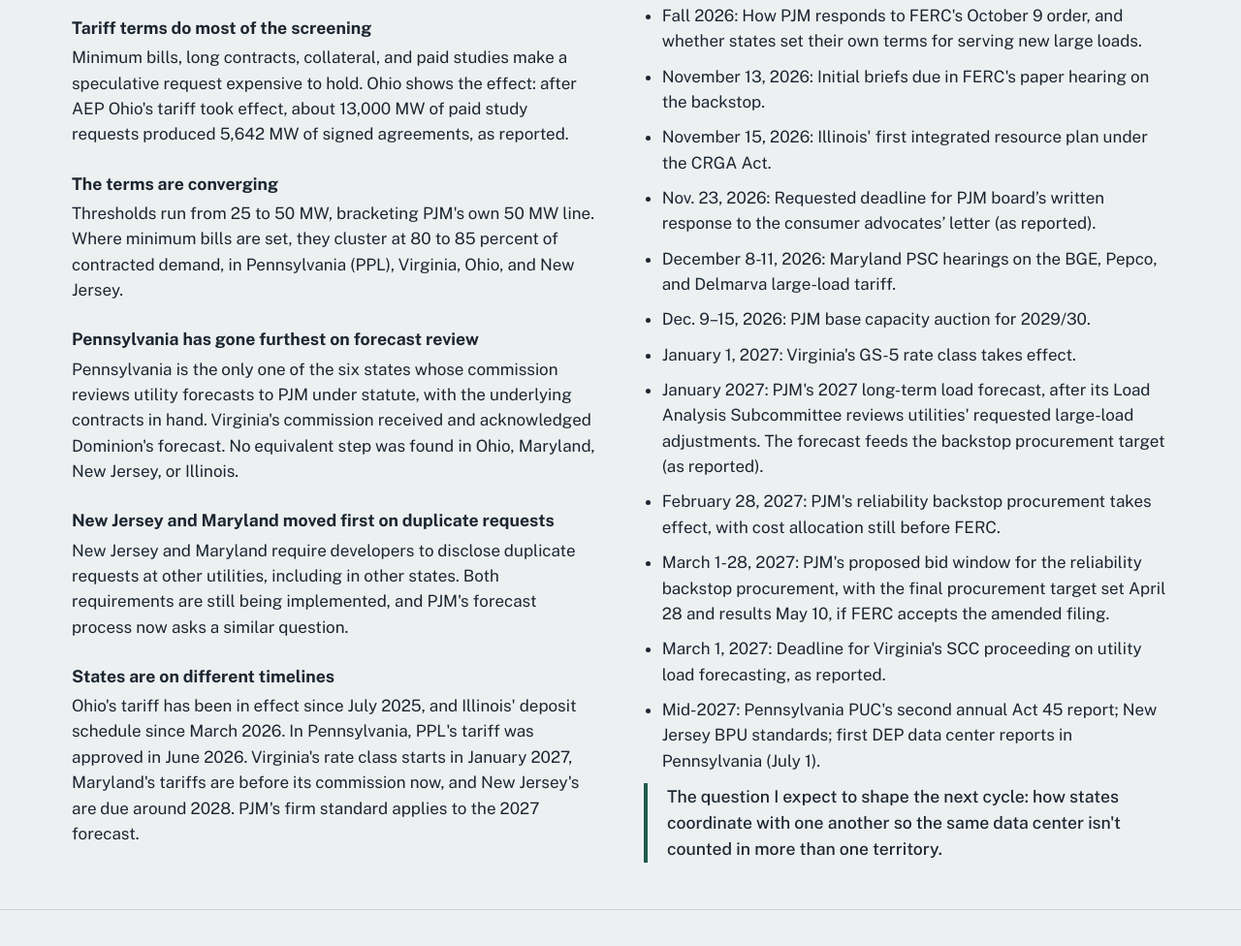
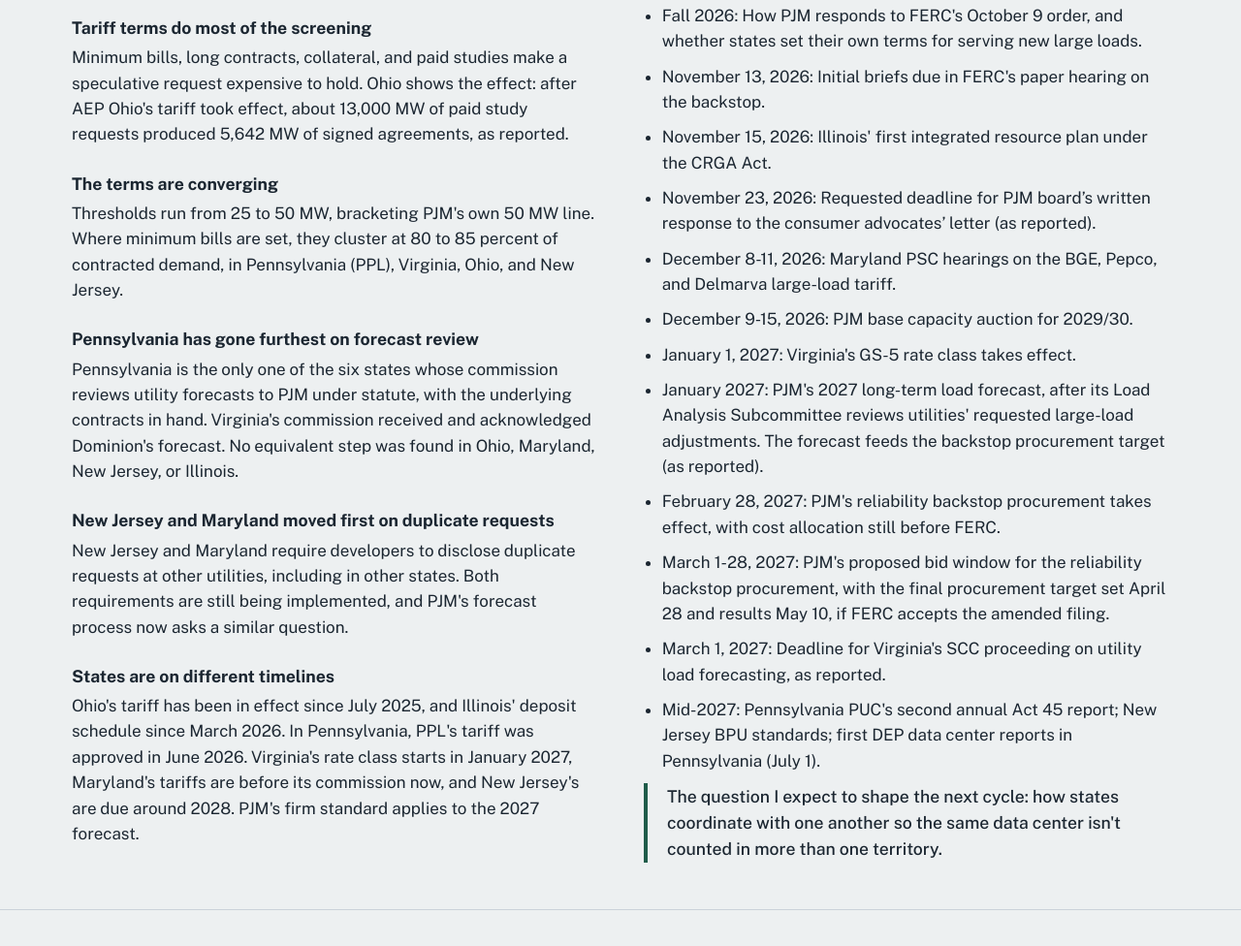
Before and after one commit to jphoebus/large-load-screening, a plain HTML site: page index.html in a window 1280 px wide. Shown: the part 6747-7723 px from the top of the page at 97% size. Drawn offline with nearby package versions, Linux system fonts and the light colour scheme.

Commit message:
What to watch: match existing date style for Nov. 23 and Dec. 9-15 items (#20)
Claude-Session: https://claude.ai/code/session_01BJw3vgBAGFciUJ3tDmcKUR

Co-authored-by: Claude <noreply@anthropic.com>

```diff
--- a/index.html
+++ b/index.html
@@ -330,9 +330,9 @@
             <li>Fall 2026: How PJM responds to FERC's October 9 order, and whether states set their own terms for serving new large loads.</li>
             <li>November 13, 2026: Initial briefs due in FERC's paper hearing on the backstop.</li>
             <li>November 15, 2026: Illinois' first integrated resource plan under the CRGA Act.</li>
-            <li>Nov. 23, 2026: Requested deadline for PJM board’s written response to the consumer advocates’ letter (as reported).</li>
+            <li>November 23, 2026: Requested deadline for PJM board’s written response to the consumer advocates’ letter (as reported).</li>
             <li>December 8-11, 2026: Maryland PSC hearings on the BGE, Pepco, and Delmarva large-load tariff.</li>
-            <li>Dec. 9–15, 2026: PJM base capacity auction for 2029/30.</li>
+            <li>December 9-15, 2026: PJM base capacity auction for 2029/30.</li>
             <li>January 1, 2027: Virginia's GS-5 rate class takes effect.</li>
             <li>January 2027: PJM's 2027 long-term load forecast, after its Load Analysis Subcommittee reviews utilities' requested large-load adjustments. The forecast feeds the backstop procurement target (as reported).</li>
             <li>February 28, 2027: PJM's reliability backstop procurement takes effect, with cost allocation still before FERC.</li>
```
Also changed, not shown: 1 other file.
